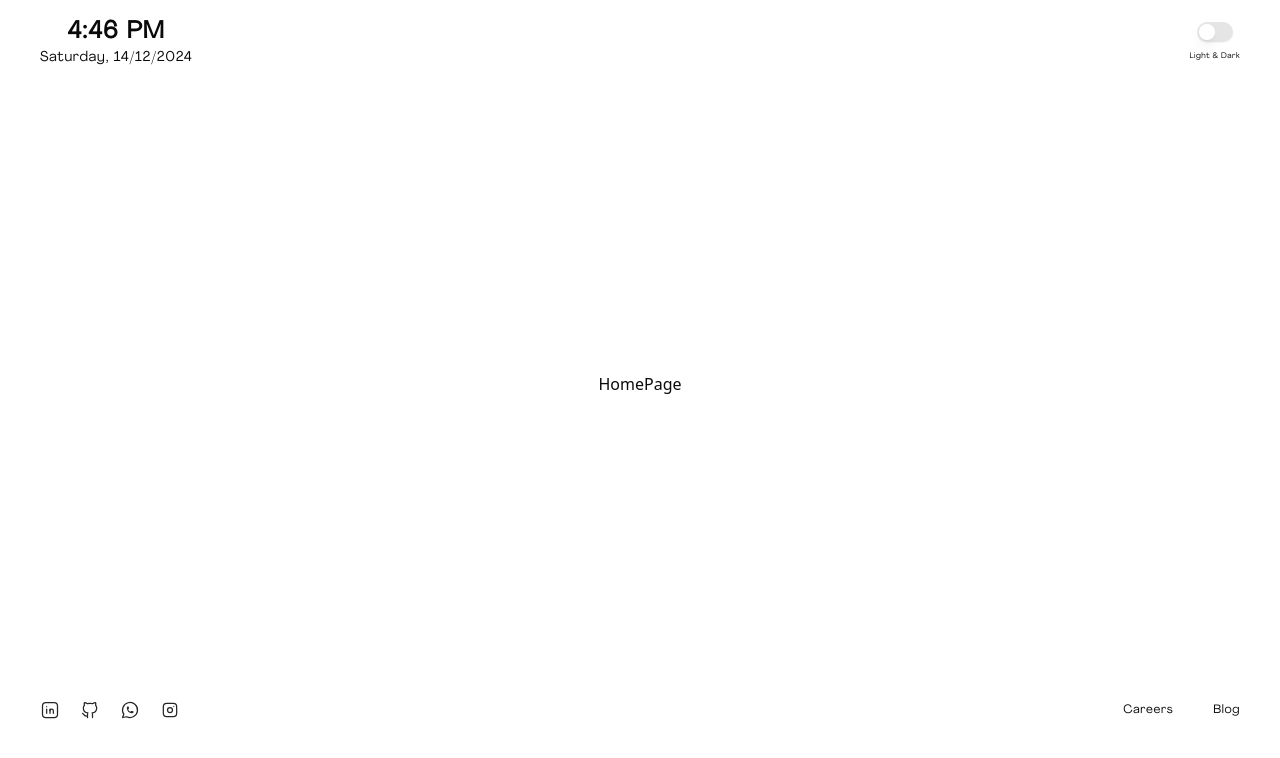
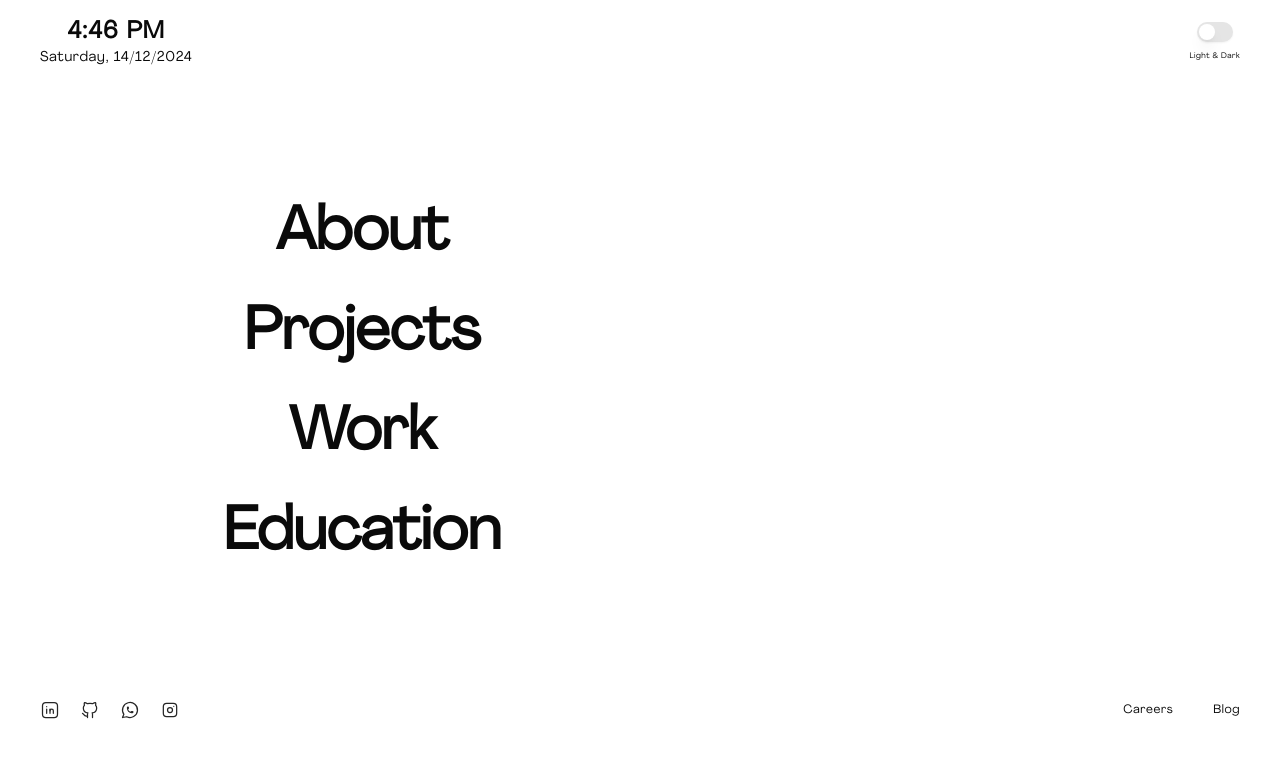
Before and after one commit to saadtresayyed10/minimal-portfolio, a Next.js app: page / in a window 1280 px wide. Shown: the top 758 px of the page. Built offline with nearby package versions, Linux system fonts and the light colour scheme.

Commit message:
Main body done

```diff
--- /dev/null
+++ b/app/(home)/_components/BodyLinks.tsx
@@ -0,0 +1,40 @@
+import { ArrowRight } from "lucide-react";
+import Link from "next/link";
+
+const bodyLinks = [
+  {
+    name: "About",
+    ref: "/about",
+  },
+  {
+    name: "Projects",
+    ref: "/projects",
+  },
+  {
+    name: "Work",
+    ref: "/experience",
+  },
+  {
+    name: "Education",
+    ref: "/education",
+  },
+];
+
+const BodyLinks = () => {
+  return (
+    <div className="flex justify-center items-center flex-col lg:gap-y-10 font-agrandir capitalize font-bold lg:text-6xl lg:mr-[500px]">
+      {bodyLinks.map((bodyLink) => (
+        <Link
+          key={bodyLink.name}
+          className="flex items-center lg:gap-x-2 duration-300 group"
+          href={bodyLink.ref}
+        >
+          <span>{bodyLink.name}</span>
+          <ArrowRight className="w-12 h-8 opacity-0 transition-opacity duration-300 group-hover:opacity-100" />
+        </Link>
+      ))}
+    </div>
+  );
+};
+
+export default BodyLinks;
--- a/app/(home)/page.tsx
+++ b/app/(home)/page.tsx
@@ -1,7 +1,9 @@
+import BodyLinks from "./_components/BodyLinks";
+
 const HomePage = () => {
   return (
     <div className="flex justify-center items-center flex-col lg:h-[75vh] w-full">
-      HomePage
+      <BodyLinks />
     </div>
   );
 };
```
